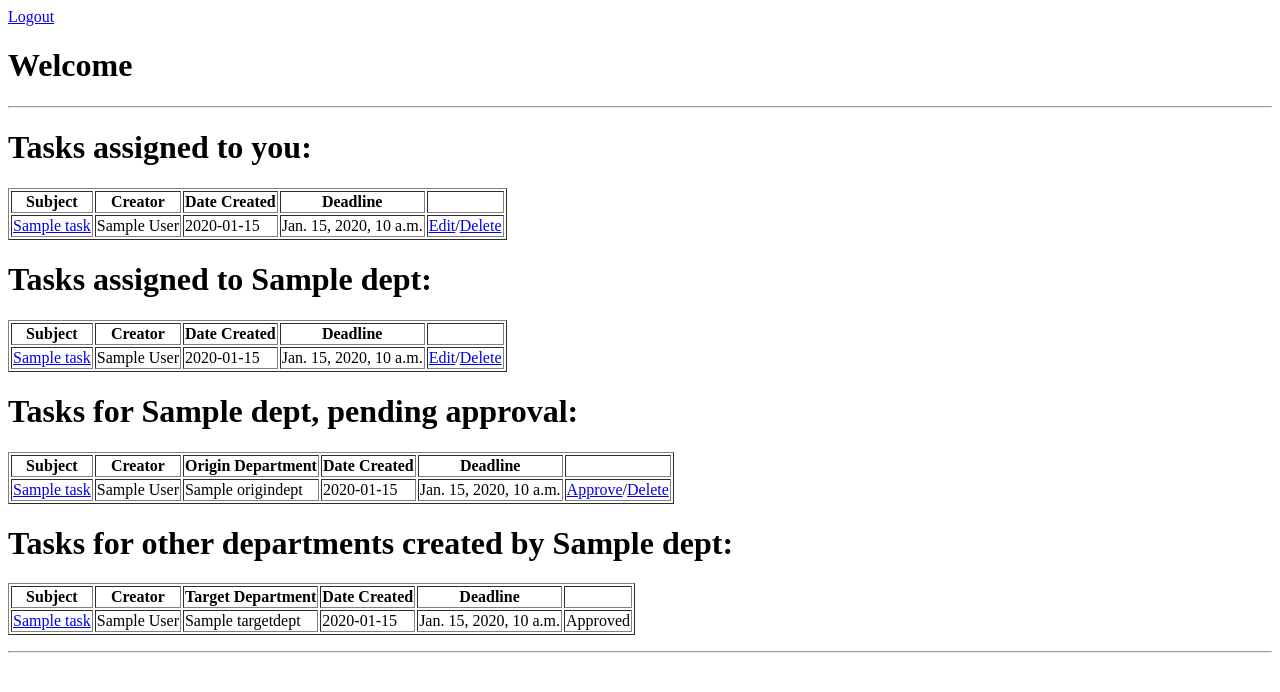
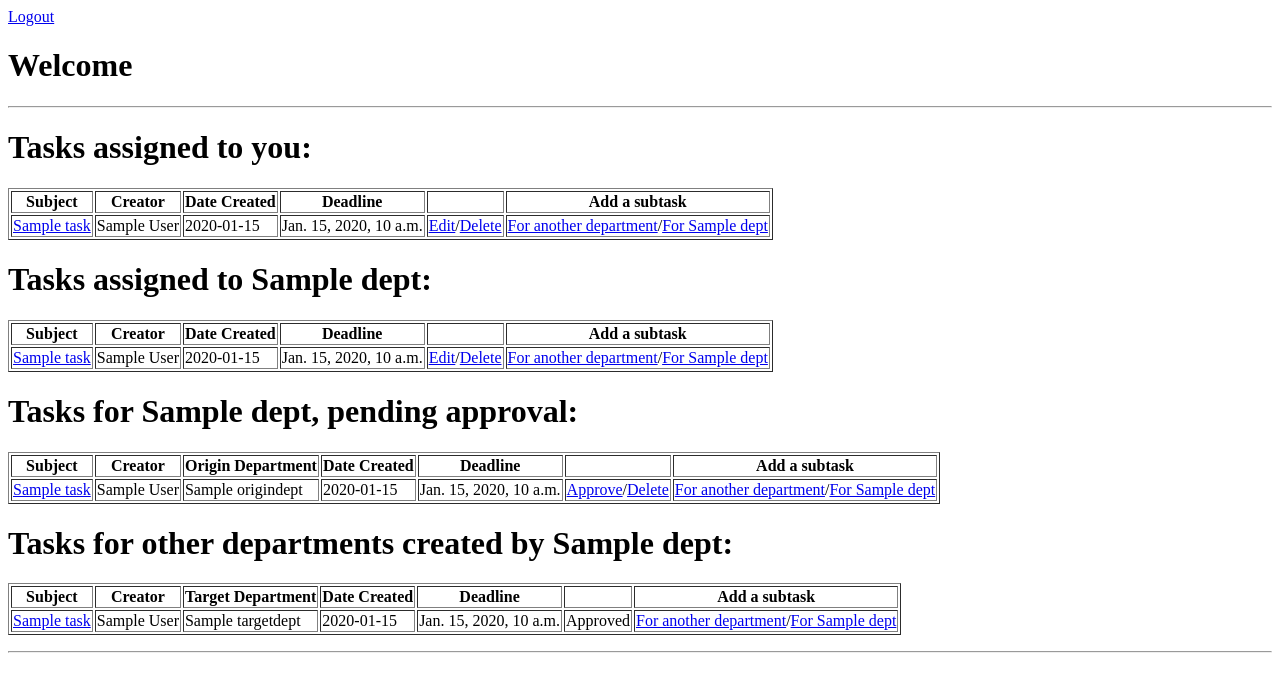
Before and after one commit to samirotiv/erp, a Django app: template templates/dash/core.html in a window 1280 px wide. Shown: the top 692 px of the page. Run offline with Django 3.2, Linux system fonts and the light colour scheme; the template is opened without the code that fills it: most values are stand-ins (such as "Sample title", 1, 10 or a date in 2020).

Commit message:
Updated Dash templates - added the Add Child Task links

```diff
--- a/templates/dash/core.html
+++ b/templates/dash/core.html
@@ -10,6 +10,7 @@
                             <th>Date Created</th>
                             <th>Deadline</th>
                             <th class="sorttable_nosort"></th>
+                            <th class="sorttable_nosort">Add a subtask</th>
                         </tr>
 
 
@@ -21,6 +22,7 @@
                             <td>{{task.datecreated}}</td>
                             <td>{{task.deadline}}</td>
                             <td><a href="{% url tasks.views.edit_task task.pk %}">Edit</a>/<a href="{% url tasks.views.delete_task task.pk %}">Delete</a></td>
+                            <td><a href="{% url tasks.views.add_cross_task task.pk %}">For another department</a>/<a href="{% url tasks.views.add_intra_task task.pk %}">For {{userprofile.dept}}</a></td>
                         </tr>
                     {% endfor %}
             </table></p>
@@ -40,6 +42,7 @@
                             <th>Date Created</th>
                             <th>Deadline</th>
                             <th class="sorttable_nosort"></th>
+                            <th class="sorttable_nosort">Add a subtask</th>
                         </tr>
 
 
@@ -51,6 +54,7 @@
                             <td>{{task.datecreated}}</td>
                             <td>{{task.deadline}}</td>
                             <td><a href="{% url tasks.views.edit_task task.pk %}">Edit</a>/<a href="{% url tasks.views.delete_task task.pk %}">Delete</a></td>
+                            <td><a href="{% url tasks.views.add_cross_task task.pk %}">For another department</a>/<a href="{% url tasks.views.add_intra_task task.pk %}">For {{userprofile.dept}}</a></td>
                         </tr>
                     {% endfor %}
             </table></p>
@@ -73,6 +77,7 @@
                             <th>Date Created</th>
                             <th>Deadline</th>
                             <th class="sorttable_nosort"></th>
+                            <th class="sorttable_nosort">Add a subtask</th>
                         </tr>
 
 
@@ -85,6 +90,7 @@
                             <td>{{task.datecreated}}</td>
                             <td>{{task.deadline}}</td>
                             <td><a href="{% url tasks.views.edit_task task.pk %}">Approve</a>/<a href="{% url tasks.views.delete_task task.pk %}">Delete</a></td>
+                            <td><a href="{% url tasks.views.add_cross_task task.pk %}">For another department</a>/<a href="{% url tasks.views.add_intra_task task.pk %}">For {{userprofile.dept}}</a></td>
                         </tr>
                     {% endfor %}
             </table></p>
@@ -106,6 +112,7 @@
                             <th>Date Created</th>
                             <th>Deadline</th>
                             <th class="sorttable_nosort"></th>
+                            <th class="sorttable_nosort">Add a subtask</th>
                         </tr>
 
 
@@ -118,6 +125,7 @@
                             <td>{{task.datecreated}}</td>
                             <td>{{task.deadline}}</td>
                             <td>{% if task.isUnapprovedCrosstask %}<a href="{% url tasks.views.edit_task task.pk %}">Edit</a>/<a href="{% url tasks.views.delete_task task.pk %}">Delete</a>{% else %}Approved{% endif %}</td>
+                            <td><a href="{% url tasks.views.add_cross_task task.pk %}">For another department</a>/<a href="{% url tasks.views.add_intra_task task.pk %}">For {{userprofile.dept}}</a></td>
                         </tr>
                     {% endfor %}
             </table></p>
--- a/templates/dash/supercoord.html
+++ b/templates/dash/supercoord.html
@@ -10,6 +10,7 @@
                             <th>Date Created</th>
                             <th>Deadline</th>
                             <th class="sorttable_nosort"></th>
+                            <th class="sorttable_nosort">Add a subtask</th>
                         </tr>
 
 
@@ -21,6 +22,7 @@
                             <td>{{task.datecreated}}</td>
                             <td>{{task.deadline}}</td>
                             <td><a href="{% url 'tasks.views.edit_task' task.pk %}">Edit</a></td>
+                            <td><a href="{% url tasks.views.add_task task.pk %}">Create</a></td>
                         </tr>
                     {% endfor %}
             </table></p>
@@ -40,6 +42,7 @@
                             <th>Date Created</th>
                             <th>Deadline</th>
                             <th class="sorttable_nosort"></th>
+                            <th class="sorttable_nosort">Add a subtask</th>
                         </tr>
 
 
@@ -51,6 +54,7 @@
                             <td>{{task.datecreated}}</td>
                             <td>{{task.deadline}}</td>
                             <td><a href="{% url 'tasks.views.edit_task' task.pk %}">Edit</a></td>
+                            <td><a href="{% url tasks.views.add_task task.pk %}">Create</a></td>
                         </tr>
                     {% endfor %}
             </table></p>
```
